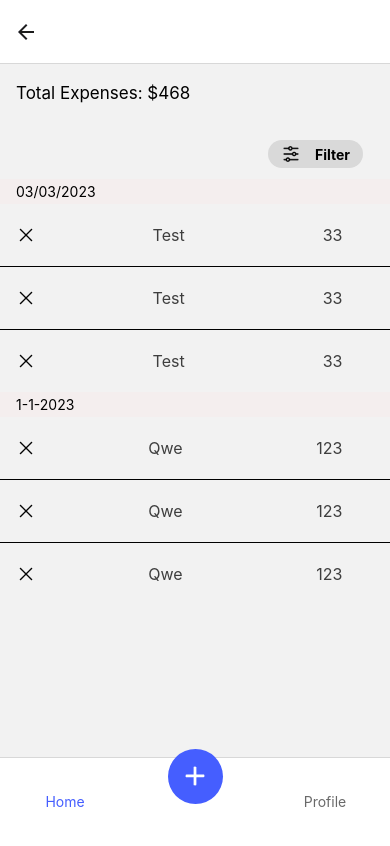
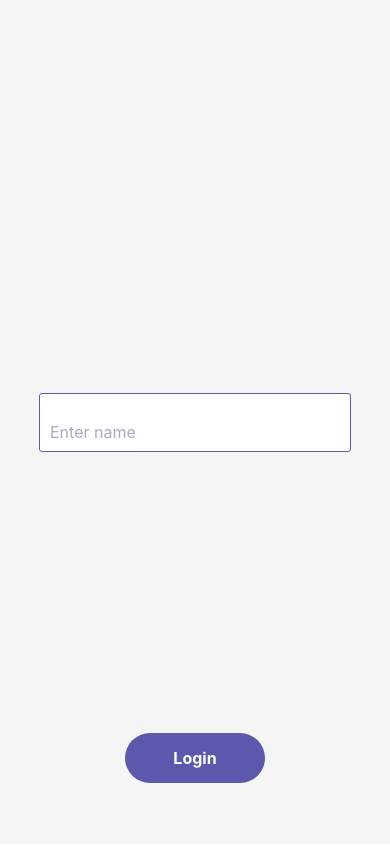
Before and after one commit to liorkasti/kst-expenses, a React Native app: screen / in a window 390 px wide. Shown: the top 846 px of the page. Built offline with nearby package versions, Linux system fonts and the light colour scheme.

Commit message:
adjust store types and fix ts errors

```diff
--- a/src/hooks/useLogin.ts
+++ b/src/hooks/useLogin.ts
@@ -3,6 +3,7 @@ import {useDispatch} from 'react-redux';
 import {storeUser} from '../redux/slices/user-slice';
 import useNameValidation from './useValidation';
 import AsyncStorage from '@react-native-async-storage/async-storage';
+import {Alert} from 'react-native';
 
 const useLogin = () => {
   const [name, setName] = useState('');
@@ -15,14 +16,14 @@ const useLogin = () => {
       try {
         const userId = Math.random().toString(36).substr(2, 5); // Generate a random ID
         await AsyncStorage.setItem('user', JSON.stringify({id: userId, name}));
-        dispatch(storeUser(name));
         setId(userId);
+        dispatch(storeUser({userName: name, id: id}));
       } catch (error) {
         console.error(error);
-        alert('Failed to save user data');
+        Alert.alert('Failed to save user data');
       }
     } else {
-      alert('Please enter a valid name between 2 to 20 characters');
+      Alert.alert('Please enter a valid name between 2 to 20 characters');
     }
   };
 
--- a/src/navigation/AppNavigation.jsx
+++ b/src/navigation/AppNavigation.tsx
@@ -2,7 +2,6 @@ import {createBottomTabNavigator} from '@react-navigation/bottom-tabs';
 import React, {useState} from 'react';
 import {
   Image,
-  Modal,
   Platform,
   StyleSheet,
   Text,
@@ -13,14 +12,14 @@ import 'react-native-gesture-handler';
 
 import plus from '../assets/plusExpense.png';
 import AddExpense from '../components/AddExpense';
+import BottomModal from '../components/BottomModal';
 import HomeScreen from '../screens/HomeScreen';
 import ProfileScreen from '../screens/ProfileScreen';
-import BottomModal from '../components/BottomModal';
 import {COLORS} from '../utils/constance';
 
 const Tab = createBottomTabNavigator();
 
-const AppNavigation = ({navigation}) => {
+const AppNavigation = () => {
   const [isModalOpen, setIsModalOpen] = useState(false);
 
   const handleOpenModal = () => {
@@ -105,13 +104,4 @@ const AppNavigation = ({navigation}) => {
   );
 };
 
-const styles = StyleSheet.create({
-  container: {
-    flex: 1,
-    backgroundColor: '#fff',
-    alignItems: 'center',
-    justifyContent: 'center',
-  },
-});
-
 export default AppNavigation;
--- a/src/navigation/index.tsx
+++ b/src/navigation/index.tsx
@@ -3,13 +3,14 @@ import {createNativeStackNavigator} from '@react-navigation/native-stack';
 import React from 'react';
 import {useSelector} from 'react-redux';
 
+import {RootState} from '../redux/types';
 import WelcomeScreen from '../screens/WelcomeScreen';
 import AppNavigation from './AppNavigation';
 
 const RootStack = createNativeStackNavigator();
+const RootStackScreen = () => {
+  const {username} = useSelector((state: RootState) => state.user);
 
-const RootStackScreen = () => {
-  const {username} = useSelector(state => state.user);
   return (
     <NavigationContainer>
       <RootStack.Navigator screenOptions={{headerShown: false}}>
--- a/src/redux/slices/expenses-slice.ts
+++ b/src/redux/slices/expenses-slice.ts
@@ -1,10 +1,10 @@
 import {createSlice, PayloadAction} from '@reduxjs/toolkit';
-import {RootState} from '../store';
+import {RootState} from '../types';
 import {Expense, Filters} from '../types';
 
 interface ExpensesState {
   expenses: Expense[];
-  filters: Filters[];
+  filters: Filters;
 }
 
 const initialState: ExpensesState = {
--- a/src/redux/slices/user-slice.ts
+++ b/src/redux/slices/user-slice.ts
@@ -1,19 +1,27 @@
 import {createSlice, PayloadAction} from '@reduxjs/toolkit';
 import {UserState} from '../types';
 
+interface StoreUserPayload {
+  userName: string;
+  id: string;
+}
+
 const initialState: UserState = {
   username: '',
+  id: '',
 };
 
 const userSlice = createSlice({
   name: 'user',
   initialState,
   reducers: {
-    storeUser: (state, action: PayloadAction<string>) => {
-      state.username = action.payload;
+    storeUser: (state, action: PayloadAction<StoreUserPayload>) => {
+      state.username = action.payload.userName;
+      state.id = action.payload.id;
     },
     removeUser: state => {
       state.username = '';
+      state.id = '';
     },
   },
 });
--- a/src/redux/store.ts
+++ b/src/redux/store.ts
@@ -1,7 +1,7 @@
-import {combineReducers, configureStore} from '@reduxjs/toolkit';
+import {configureStore} from '@reduxjs/toolkit';
+import thunk from 'redux-thunk';
+import expensesReducer from './slices/expenses-slice';
 import userReducer from './slices/user-slice';
-import expensesReducer from './slices/expenses-slice';
-import thunk from 'redux-thunk';
 
 const store = configureStore({
   reducer: {
@@ -11,11 +11,4 @@ const store = configureStore({
   middleware: [thunk],
 });
 
-const rootReducer = combineReducers({
-  user: userReducer,
-  expenses: expensesReducer,
-});
-
-export type RootState = ReturnType<typeof rootReducer>;
-
 export default store;
--- a/src/screens/ProfileScreen.tsx
+++ b/src/screens/ProfileScreen.tsx
@@ -5,7 +5,7 @@ import {useDispatch, useSelector} from 'react-redux';
 import {NativeStackNavigationProp} from '@react-navigation/native-stack';
 import {signOutStr, totalExpensesItemsStr} from '../constants';
 import {removeUser} from '../redux/slices/user-slice';
-import {RootState} from '../redux/store';
+import {RootState} from '../redux/types';
 import {RootStackParamList} from '../redux/types';
 import {COLORS} from '../utils/constance';
 
--- a/src/screens/WelcomeScreen.tsx
+++ b/src/screens/WelcomeScreen.tsx
@@ -1,20 +1,11 @@
-import AsyncStorage from '@react-native-async-storage/async-storage';
-import React, {useEffect, useState} from 'react';
-import {
-  StyleSheet,
-  Text,
-  TextInput,
-  TouchableOpacity,
-  View,
-} from 'react-native';
-import {useDispatch} from 'react-redux';
+import React, {useEffect} from 'react';
+import {StyleSheet, TextInput, View} from 'react-native';
 
-import {storeUser} from '../redux/slices/user-slice';
-import {COLORS} from '../utils/constance';
+import {NativeStackNavigationProp} from '@react-navigation/native-stack';
 import Button from '../components/Button';
 import useLogin from '../hooks/useLogin';
-import {NativeStackNavigationProp} from '@react-navigation/native-stack';
 import {RootStackParamList} from '../redux/types';
+import {COLORS} from '../utils/constance';
 
 interface WelcomeScreenProps {
   navigation: NativeStackNavigationProp<RootStackParamList, 'WelcomeScreen'>;
@@ -24,7 +15,9 @@ const WelcomeScreen: React.FC<WelcomeScreenProps> = ({navigation}) => {
   const {name, setName, id, handleLoginPress} = useLogin();
 
   useEffect(() => {
-    navigation.navigate('AppNavigation');
+    if (id) {
+      navigation.navigate('AppNavigation');
+    }
   }, [id, navigation]);
 
   return (
```
Also changed, not shown: src/redux/types.ts (+8 -0 lines), src/screens/HomeScreen.tsx (+8 -8 lines).
